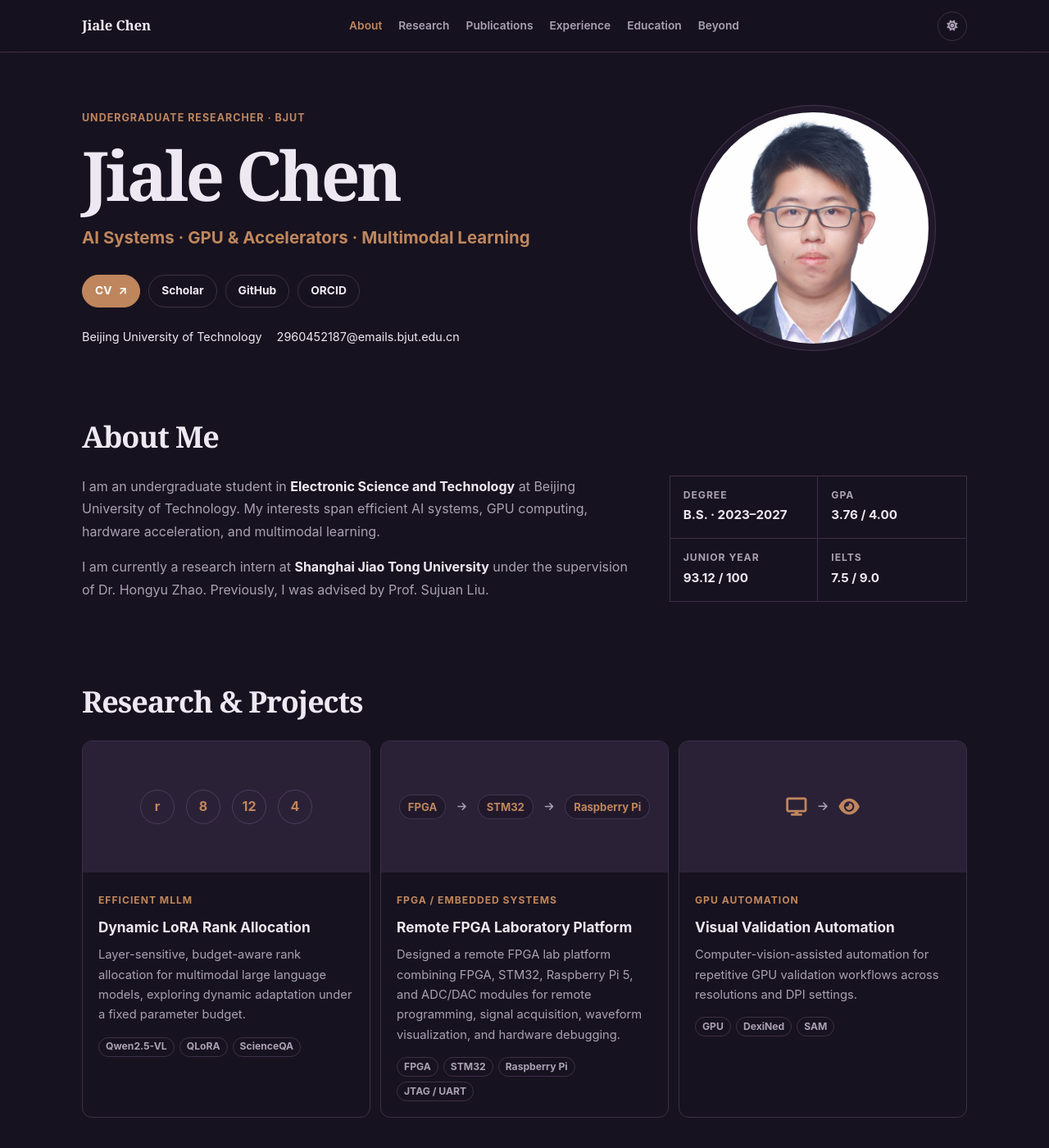
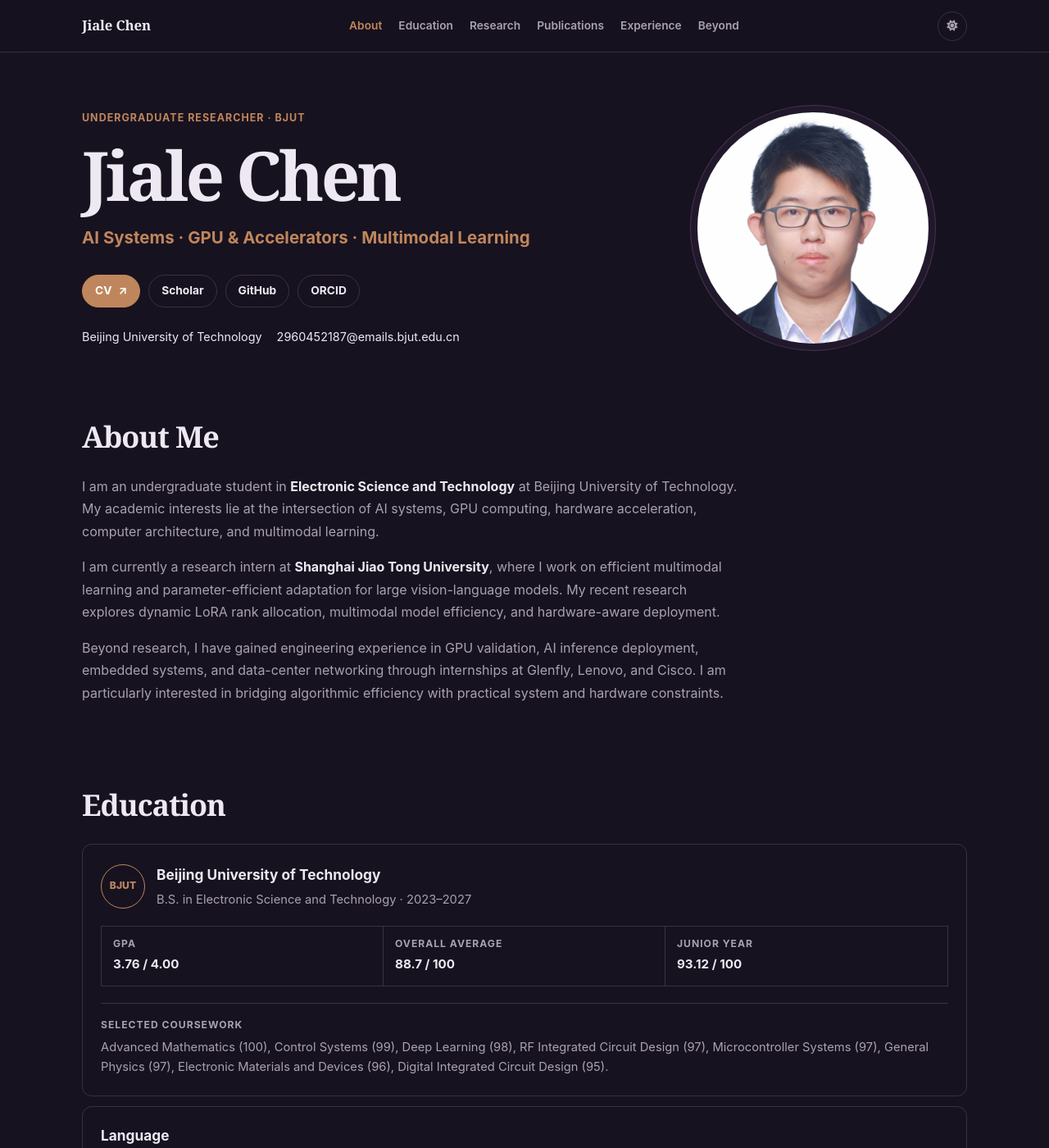
Before and after one commit to Chenjl13/Chenjl13.github.io, a Jekyll site: the page built from index.md, in a window 1280 px wide and 1400 px high. Shown: the whole window at 82% size. Built offline with Jekyll 4.4.1, drawn with Linux system fonts in a browser that asks for light colours; nearby versions of some CDN libraries; a style sheet for code colours, icons or effects is not loaded; some of the changed text lies outside the part shown.

```diff
--- a/_layouts/homepage.html
+++ b/_layouts/homepage.html
@@ -31,10 +31,10 @@
         <a class="nav-brand" href="#top" aria-label="Back to top">Jiale Chen</a>
         <div class="nav-links" id="nav-links">
           <a href="#about">About</a>
+          <a href="#education">Education</a>
           <a href="#research">Research</a>
           <a href="#publications">Publications</a>
           <a href="#experience">Experience</a>
-          <a href="#education">Education</a>
           <a href="#beyond">Beyond</a>
         </div>
         <div class="nav-actions">
--- a/_sass/minimal-light-no-dark-mode.scss
+++ b/_sass/minimal-light-no-dark-mode.scss
@@ -210,14 +210,10 @@
   color: var(--text);
 }
 
-.about-grid { display: grid; grid-template-columns: 1.3fr .7fr; gap: 42px; align-items: start; }
+.about-grid { display: grid; grid-template-columns: 1fr; max-width: 800px; gap: 0; align-items: start; }
 .about-copy p { margin: 0 0 16px; color: var(--muted); font-size: 1rem; }
 .about-copy strong { color: var(--text); }
-.quick-facts { display: grid; grid-template-columns: repeat(2, minmax(0, 1fr)); border: 1px solid var(--border); }
-.quick-facts div { padding: 15px 16px; border-right: 1px solid var(--border); border-bottom: 1px solid var(--border); }
-.quick-facts div:nth-child(2n) { border-right: 0; }
-.quick-facts div:nth-last-child(-n+2) { border-bottom: 0; }
-.quick-facts span, .education-stats span, .course-block > span, .language-grid span {
+.education-stats span, .course-block > span, .language-grid span {
   display: block;
   color: var(--muted);
   font-size: .76rem;
@@ -226,7 +222,6 @@
   text-transform: uppercase;
   letter-spacing: .08em;
 }
-.quick-facts strong { display: block; margin-top: 3px; color: var(--text); font-size: .95rem; }
 
 .interest-grid { display: grid; grid-template-columns: repeat(3, 1fr); gap: 12px; }
 .interest-card, .project-card, .timeline-card, .education-card, .language-card, .news-item {
@@ -382,7 +377,6 @@
   .hero-shell { padding-top: 38px; }
   .hero-copy h1 { font-size: clamp(2.7rem, 15vw, 4rem); }
   .page-section { padding: 52px 0; }
-  .quick-facts { grid-template-columns: 1fr 1fr; }
   .project-card { display: block; }
   .project-image-wrap, .project-art { height: 170px; min-height: 0; }
   .news-item { grid-template-columns: 1fr; gap: 4px; }
--- a/_sass/minimal-light.scss
+++ b/_sass/minimal-light.scss
@@ -210,14 +210,10 @@
   color: var(--text);
 }
 
-.about-grid { display: grid; grid-template-columns: 1.3fr .7fr; gap: 42px; align-items: start; }
+.about-grid { display: grid; grid-template-columns: 1fr; max-width: 800px; gap: 0; align-items: start; }
 .about-copy p { margin: 0 0 16px; color: var(--muted); font-size: 1rem; }
 .about-copy strong { color: var(--text); }
-.quick-facts { display: grid; grid-template-columns: repeat(2, minmax(0, 1fr)); border: 1px solid var(--border); }
-.quick-facts div { padding: 15px 16px; border-right: 1px solid var(--border); border-bottom: 1px solid var(--border); }
-.quick-facts div:nth-child(2n) { border-right: 0; }
-.quick-facts div:nth-last-child(-n+2) { border-bottom: 0; }
-.quick-facts span, .education-stats span, .course-block > span, .language-grid span {
+.education-stats span, .course-block > span, .language-grid span {
   display: block;
   color: var(--muted);
   font-size: .76rem;
@@ -226,7 +222,6 @@
   text-transform: uppercase;
   letter-spacing: .08em;
 }
-.quick-facts strong { display: block; margin-top: 3px; color: var(--text); font-size: .95rem; }
 
 .interest-grid { display: grid; grid-template-columns: repeat(3, 1fr); gap: 12px; }
 .interest-card, .project-card, .timeline-card, .education-card, .language-card, .news-item {
@@ -450,7 +445,6 @@
   .hero-shell { padding-top: 38px; }
   .hero-copy h1 { font-size: clamp(2.7rem, 15vw, 4rem); }
   .page-section { padding: 36px 0; }
-  .quick-facts { grid-template-columns: 1fr 1fr; }
   .project-card { display: block; }
   .project-image-wrap, .project-art { height: 170px; min-height: 0; }
   .news-item { grid-template-columns: 1fr; gap: 4px; }
--- a/index.md
+++ b/index.md
@@ -8,14 +8,42 @@
   </div>
   <div class="about-grid">
     <div class="about-copy">
-      <p>I am an undergraduate student in <strong>Electronic Science and Technology</strong> at Beijing University of Technology. My interests span efficient AI systems, GPU computing, hardware acceleration, and multimodal learning.</p>
-      <p>I am currently a research intern at <strong>Shanghai Jiao Tong University</strong> under the supervision of Dr. Hongyu Zhao. Previously, I was advised by Prof. Sujuan Liu.</p>
+      <p>I am an undergraduate student in <strong>Electronic Science and Technology</strong> at Beijing University of Technology. My academic interests lie at the intersection of AI systems, GPU computing, hardware acceleration, computer architecture, and multimodal learning.</p>
+      <p>I am currently a research intern at <strong>Shanghai Jiao Tong University</strong>, where I work on efficient multimodal learning and parameter-efficient adaptation for large vision-language models. My recent research explores dynamic LoRA rank allocation, multimodal model efficiency, and hardware-aware deployment.</p>
+      <p>Beyond research, I have gained engineering experience in GPU validation, AI inference deployment, embedded systems, and data-center networking through internships at Glenfly, Lenovo, and Cisco. I am particularly interested in bridging algorithmic efficiency with practical system and hardware constraints.</p>
     </div>
-    <div class="quick-facts">
-      <div><span>Degree</span><strong>B.S. · 2023–2027</strong></div>
+  </div>
+</section>
+
+<section id="education" class="page-section reveal">
+  <div class="section-heading">
+    <h2>Education</h2>
+  </div>
+  <div class="education-card">
+    <div class="education-main">
+      <div class="school-mark">BJUT</div>
+      <div>
+        <h3>Beijing University of Technology</h3>
+        <p>B.S. in Electronic Science and Technology · 2023–2027</p>
+      </div>
+    </div>
+    <div class="education-stats">
       <div><span>GPA</span><strong>3.76 / 4.00</strong></div>
+      <div><span>Overall Average</span><strong>88.7 / 100</strong></div>
       <div><span>Junior Year</span><strong>93.12 / 100</strong></div>
-      <div><span>IELTS</span><strong>7.5 / 9.0</strong></div>
+    </div>
+    <div class="course-block">
+      <span>Selected coursework</span>
+      <p>Advanced Mathematics (100), Control Systems (99), Deep Learning (98), RF Integrated Circuit Design (97), Microcontroller Systems (97), General Physics (97), Electronic Materials and Devices (96), Digital Integrated Circuit Design (95).</p>
+    </div>
+  </div>
+
+  <div class="language-card">
+    <h3>Language</h3>
+    <div class="language-grid">
+      <div><span>IELTS</span><strong>7.5 / 9.0</strong><small>Listening 8.0 · Reading 8.5</small></div>
+      <div><span>CET-4</span><strong>604 / 710</strong><small>First attempt</small></div>
+      <div><span>CET-6</span><strong>513 / 710</strong><small>First attempt</small></div>
     </div>
   </div>
 </section>
@@ -106,38 +134,6 @@
   </div>
 </section>
 
-<section id="education" class="page-section reveal">
-  <div class="section-heading">
-    <h2>Education</h2>
-  </div>
-  <div class="education-card">
-    <div class="education-main">
-      <div class="school-mark">BJUT</div>
-      <div>
-        <h3>Beijing University of Technology</h3>
-        <p>B.S. in Electronic Science and Technology · 2023–2027</p>
-      </div>
-    </div>
-    <div class="education-stats">
-      <div><span>GPA</span><strong>3.76 / 4.00</strong></div>
-      <div><span>Overall Average</span><strong>88.7 / 100</strong></div>
-      <div><span>Junior Year</span><strong>93.12 / 100</strong></div>
-    </div>
-    <div class="course-block">
-      <span>Selected coursework</span>
-      <p>Advanced Mathematics (100), Control Systems (99), Deep Learning (98), RF Integrated Circuit Design (97), Microcontroller Systems (97), General Physics (97), Electronic Materials and Devices (96), Digital Integrated Circuit Design (95).</p>
-    </div>
-  </div>
-
-  <div class="language-card">
-    <h3>Language</h3>
-    <div class="language-grid">
-      <div><span>IELTS</span><strong>7.5 / 9.0</strong><small>Listening 8.0 · Reading 8.5</small></div>
-      <div><span>CET-4</span><strong>604 / 710</strong><small>First attempt</small></div>
-      <div><span>CET-6</span><strong>513 / 710</strong><small>First attempt</small></div>
-    </div>
-  </div>
-</section>
 
 <section id="beyond" class="page-section reveal">
   <div class="section-heading">
```
Also changed, not shown: assets/img/bjut.png (added).
